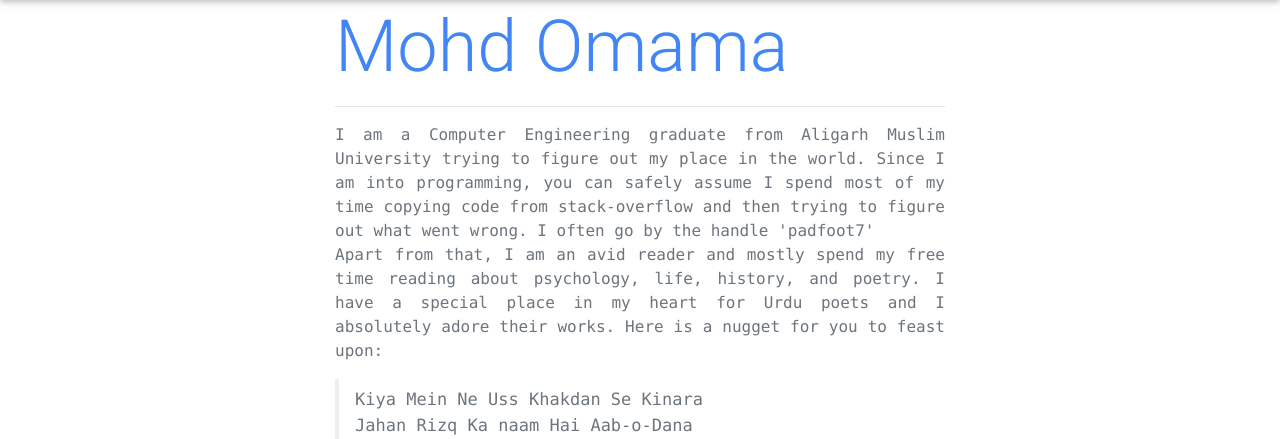
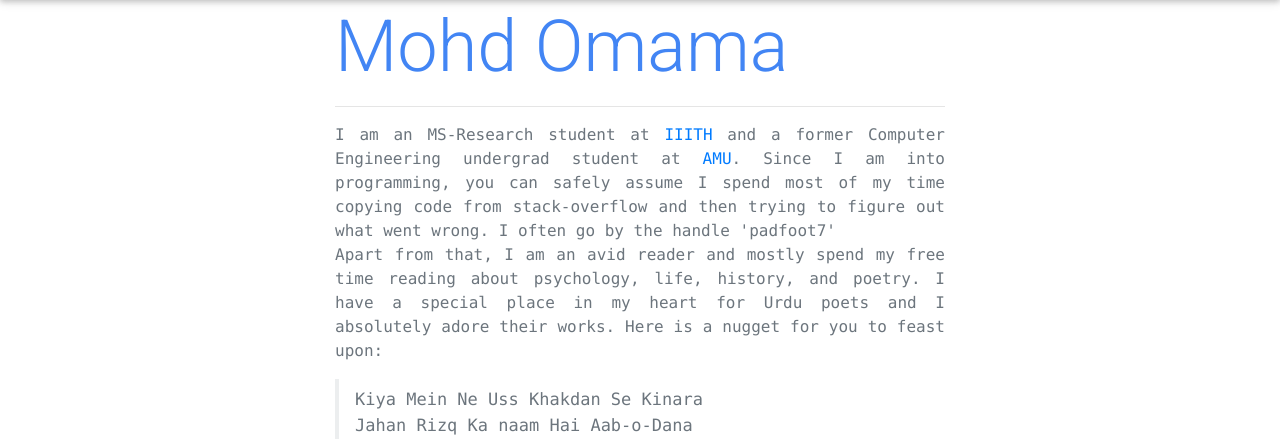
Before and after one commit to mohdomama/portfolio, a Django app: page /about in a window 1280 px wide. Shown: the part 56-495 px from the top of the page. Run offline with Django 3.2, Linux system fonts and the light colour scheme; some libraries are stand-ins or nearby versions.

Commit message:
feat: update about

```diff
--- a/src/templates/about.html
+++ b/src/templates/about.html
@@ -6,7 +6,8 @@
 <hr>
 
 <p class="text-muted text-monospace" style="text-align:justify; text-justify:inter-word;">
-    I am a Computer Engineering graduate from Aligarh Muslim University trying to figure out my place in the world.
+    I am an MS-Research student at <a href="https://www.iiit.ac.in/">IIITH</a> and a former Computer Engineering
+    undergrad student at <a href="https://amu.ac.in/">AMU</a>.
     Since I am into programming, you can safely assume I spend most of my time copying code from stack-overflow and then
     trying to figure out what went wrong. I often go by the handle 'padfoot7'
     <br>
```
Lines whose indentation alone changed are shown as unchanged.
